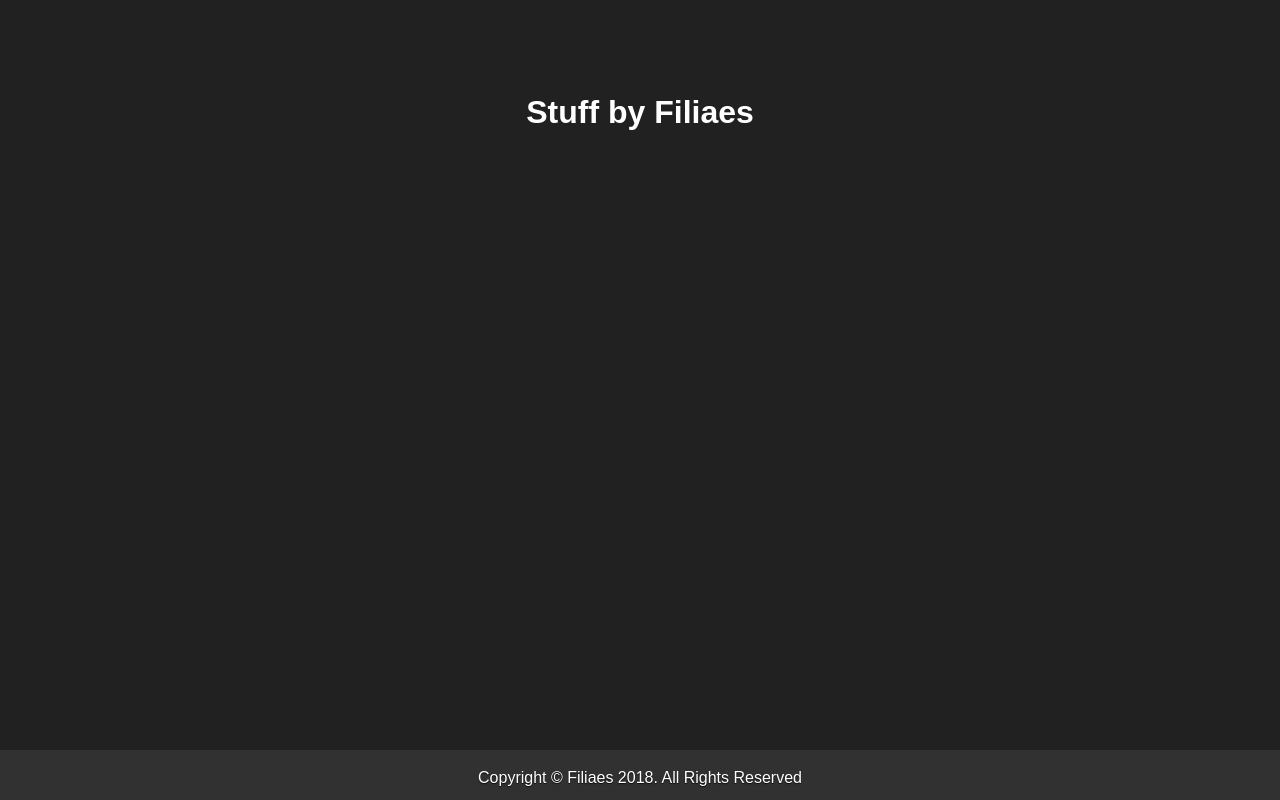
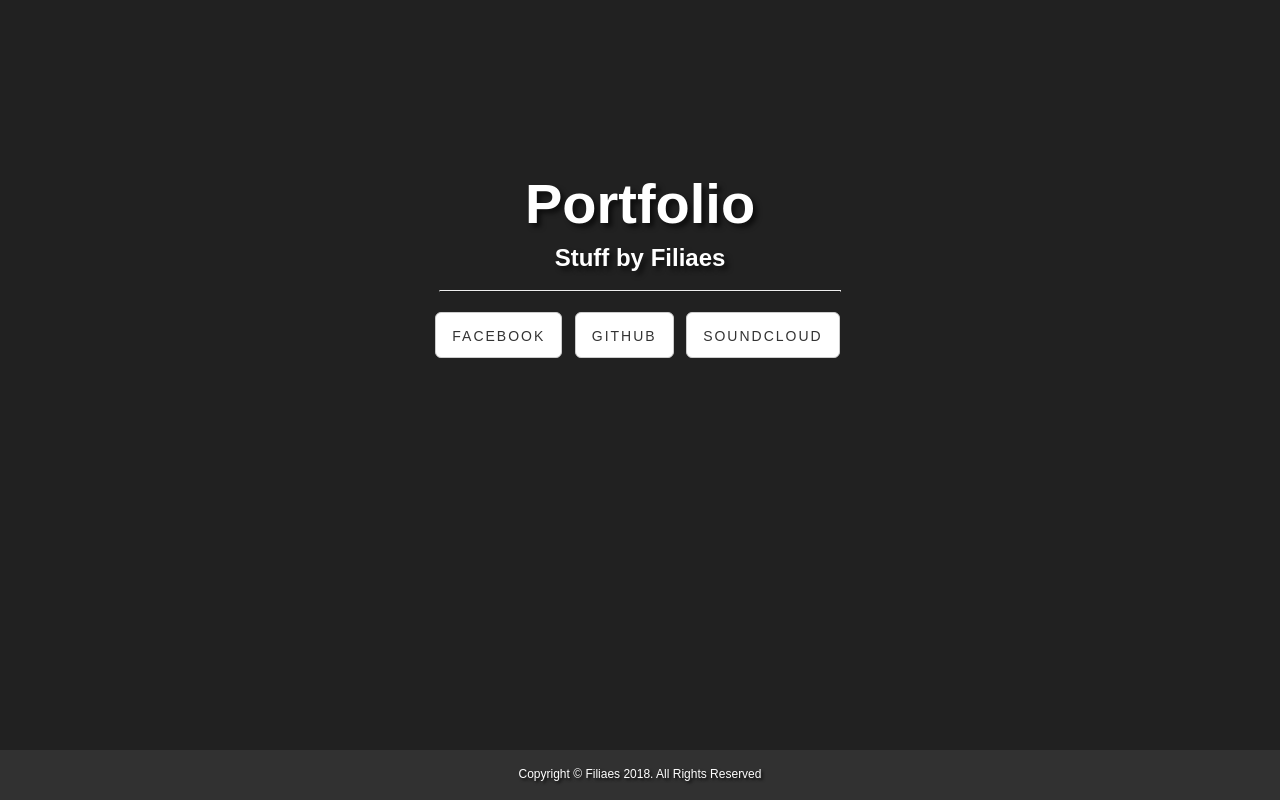
Before and after one commit to Filiaes/home, a plain HTML site: page index.html in a window 1280 px wide. Drawn offline with Linux system fonts and the light colour scheme.

Commit message:
Update index.html

```diff
--- a/index.html
+++ b/index.html
@@ -26,10 +26,10 @@
 			width: 100%;
 			height: 50px;
 			text-align: center;
-			overflow: hidden; /* Disables scrollbars on the navigation frame. To enable scrollbars, change "hidden" to "scroll" */
+			overflow: hidden;
 			background-color: #313131;
 			border-top: 1px solid #212121;
-			text-shadow: 0 1px 1px rgba(0, 0, 0, 0.8);
+			text-shadow: 2px 2px 3px rgba(0, 0, 0, 0.8);
 		}
 
 		main {
@@ -40,23 +40,122 @@
 			right: 0;
 			text-align: center;
 			color: #fff;
-			overflow: auto;
+			overflow: hidden;
 			background: #212121 url(./img/bg.jpg);
 			background-repeat: repeat;
 
 		}
 
-		.innertube {
-			margin: 100px 15px 15px; /* Provides padding for the content */
+		.intro-message {
+		position: relative;
+		padding-top: 15%;
+		padding-bottom: 20%;
+		}
+
+		.intro-message > h1 {
+		padding-bottom: 10px;
+		margin: 0px;
+		text-shadow: 4px 4px 5px rgba(0,0,0,0.6);
+		font-size: 3.5em;
+		}
+
+		.intro-message > h2 {
+		text-shadow: 4px 4px 5px rgba(0,0,0,0.6);
+		font-size: 1.5em;
+		}
+
+		.intro-divider {
+		width: 80%;
+		max-width: 400px;
+		border-top: 1px solid #eee;
+		border-bottom: 1px solid rgba(0,0,0,0.2);
+		}
+
+		.list-inline {
+		padding-left:0;
+		margin-left:-5px;
+		list-style:none
+		}
+
+		ul.intro-social-buttons > li {
+        display: block;
+        margin-bottom: 20px;
+        padding: 0;
+		display: inline-block;
+		}
+
+		.btn {
+		display:inline-block;
+		padding:6px 12px;
+		margin-bottom:0;
+		font-size:14px;
+		font-weight:400;
+		line-height:1.42857143;
+		text-align:center;
+		white-space:nowrap;
+		vertical-align:middle;
+		touch-action:manipulation;
+		cursor:pointer;
+		user-select:none;
+		background-image:none;
+		border:1px solid transparent;
+		border-radius:4px;
+		-webkit-user-select:none;
+		-moz-user-select:none;
+		-ms-user-select:none;
+		-ms-touch-action:manipulation;
+		}
+
+		.btn-lg {
+		padding:10px 16px;
+		font-size:18px;
+		line-height:1.3333333;
+		border-radius:6px;
+		}
+
+		.btn-default {
+		color:#333;
+		background-color:#fff;
+		border-color:#ccc;
+		margin: 4px;
+		}
+
+		.network-name {
+		text-transform: uppercase;
+		font-size: 14px;
+		font-weight: 400;
+		letter-spacing: 2px;
 		}
 
 		p {
 			color: #fff;
+			font-size: 12px;
+		}
+
+		a:link {
+		text-decoration:none;
+		}
+
+		a:visited {
+		text-decoration:none;
+		}
+
+		a:focus,a:hover,a:active {
+		outline:0;
+		text-decoration:none;
 		}
 
 		* html main{
 			height: 100%;
 			width: 100%;
+		}
+
+		@media (max-device-width: 500px) {
+			ul.intro-social-buttons > li {
+			display: block;
+			margin-bottom: 20px;
+			padding: 0;
+			}
 		}
   </style>
 </head>
@@ -66,9 +165,24 @@
   </header>
 
   <main>
-	<div class="innertube">
-				<h1>Stuff by Filiaes</h1>
-			</div>
+	<div class="intro-message">
+
+				<h1>Portfolio</h1>
+				<h2>Stuff by Filiaes</h1>
+				<hr class="intro-divider">
+				<ul class="list-inline intro-social-buttons">
+					<li>
+						<a href="https://de-de.facebook.com/Filiaes/" class="btn btn-default btn-lg"><span class="network-name">Facebook</span></a>
+					</li>
+					<li>
+						<a href="https://github.com/Filiaes" class="btn btn-default btn-lg"><span class="network-name">GitHub</span></a>
+					</li>
+					<li>
+						<a href="https://soundcloud.com/filiaes" class="btn btn-default btn-lg"><span class="network-name">SoundCloud</span></a>
+					</li>
+				</ul>
+
+	</div>
   </main>
 
   <footer id="footer">
```
